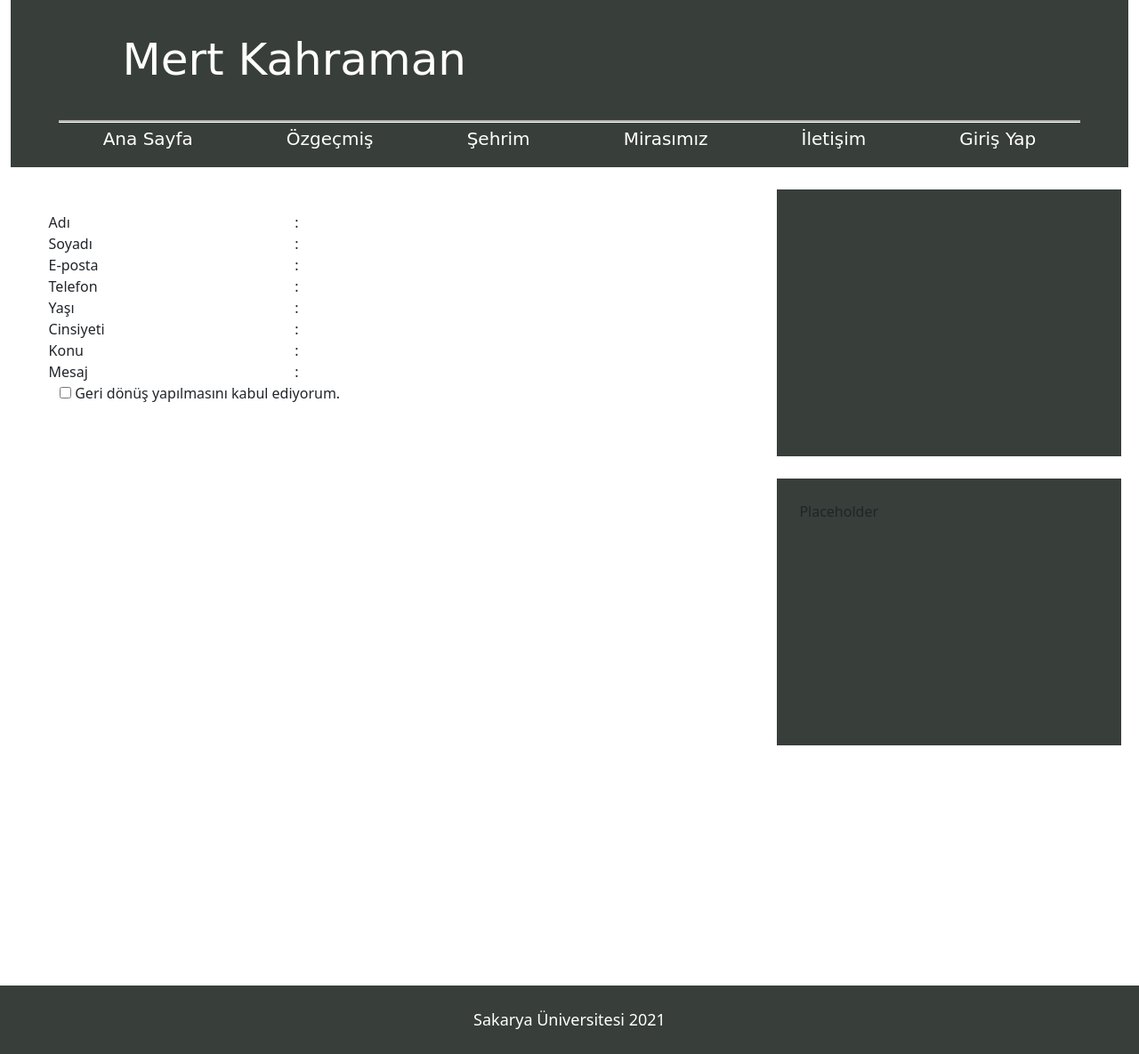
After one commit to TheDerebeyi/WebTeknolojileriProjesi, a PHP site: page /php/iletisim.php in a window 1280 px wide. The commit adds this page. Shown: the whole page at 89% size. Run offline with PHP 8.4, Linux system fonts and the light colour scheme; data that the repository does not hold is empty.

Commit message:
İletişim ve login sayfalarının temeli oluşturuldu.

```diff
--- a/css/main.css
+++ b/css/main.css
@@ -125,7 +125,8 @@ aside .kutucuk{
     width: 96%;
 }
 
-input[type=text], input[type=password], input[type=email], input[type=tel],textarea, select{
+/*input[type=text], input[type=password], input[type=email], input[type=tel],textarea, select*/
+.form-style-wide{
     width: 100%;
     padding: 12px 20px;
     margin: 8px 0;
@@ -135,9 +136,10 @@ input[type=text], input[type=password], input[type=email], input[type=tel],texta
     box-sizing: border-box;
   }
 
-  input[type=number]{
-      width: 25px;
-      padding: 12px 20px;
+  /*input[type=number]*/
+  .form-style-narrow{
+    width: 80px;
+    padding: 12px 20px;
     margin: 8px 0;
     display: inline-block;
     border: 1px solid #ccc;
@@ -145,7 +147,8 @@ input[type=text], input[type=password], input[type=email], input[type=tel],texta
     box-sizing: border-box;
   }
 
-  input[type=reset], input[type=submit]{
+  /*input[type=reset], input[type=submit]*/
+  .form-style-button{
     width: fit-content;
     padding: 12px 20px;
   margin: 8px 0;
@@ -155,3 +158,8 @@ input[type=text], input[type=password], input[type=email], input[type=tel],texta
   box-sizing: border-box;
 
   }
+
+  .form-error{
+    /*border: 1px solid red;*/
+    box-shadow: 0 0 2pt 1pt red;
+ }
--- /dev/null
+++ b/php/iletisim.php
@@ -0,0 +1,105 @@
+<html lang="tr">
+
+<head>
+    <link href="https://cdn.jsdelivr.net/npm/bootstrap@5.0.1/dist/css/bootstrap.min.css" rel="stylesheet" integrity="sha384-+0n0xVW2eSR5OomGNYDnhzAbDsOXxcvSN1TPprVMTNDbiYZCxYbOOl7+AMvyTG2x" crossorigin="anonymous">
+    <link rel='stylesheet' href='../css/main.css' type='text/css' />
+
+    <meta charset="UTF-8">
+    <meta http-equiv="X-UA-Compatible" content="IE=edge">
+    <meta name="viewport" content="width=device-width, initial-scale=1.0">
+    <title>İletişim</title>
+</head>
+
+<body>
+    <div class="container-fluid">
+        <header>
+            <div class="çerçeve">
+                <div class="iç">
+                    Mert Kahraman
+                </div>
+            </div>
+        </header>
+        <nav>
+            <div>
+                <ul>
+                    <li><a href="../index.html">Ana Sayfa</a></li>
+                    <li><a href="../sayfa.html">Özgeçmiş</a></li>
+                    <li><a href="../sayfa2.html">Şehrim</a></li>
+                    <li><a href="../sayfa3.html">Mirasımız</a></li>
+                    <li><a href="../iletisim.html">İletişim</a></li>
+                    <li><a href="../login.html">Giriş Yap</a></li>
+                </ul>
+            </div>
+        </nav>
+        <div class="row">
+            <div class="col-md-8 col-12">
+                <article>
+                    <div class="yazi">
+                        <table>
+                            <tr>
+                                <td>Adı</td>
+                                <td>:&nbsp;</td>
+                                <td>
+                                    <?php echo $_POST['ad']?>
+                                </td>
+                            </tr>
+                            <tr>
+                                <td>Soyadı</td>
+                                <td>:&nbsp;</td>
+                                <td><?php echo $_POST['soyad']?></td>
+                            </tr>
+                            <tr>
+                                <td>E-posta</td>
+                                <td>:&nbsp;</td>
+                                <td><?php echo $_POST['email']?></td>
+                            </tr>
+                            <tr>
+                                <td>Telefon</td>
+                                <td>:&nbsp;</td>
+                                <td><?php echo $_POST['tel']?></td>
+                            </tr>
+                            <tr>
+                                <td>Yaşı</td>
+                                <td>:&nbsp;</td>
+                                <td><?php echo $_POST['yaş']?></td>
+                            </tr>
+                            <tr>
+                                <td>Cinsiyeti</td>
+                                <td>:&nbsp;</td>
+                                <td><?php echo $_POST['cinsiyet']?>
+                                </td>
+                            </tr>
+                            <tr>
+                                <td>Konu</td>
+                                <td>:&nbsp;</td>
+                                <td>
+                                <?php echo $_POST['select']?>
+                                </td>
+                            </tr>
+                            <tr>
+                                <td>Mesaj</td>
+                                <td>:&nbsp;</td>
+                                <td><?php echo $_POST['mesaj']?></td>
+                            </tr>
+                            <tr>
+                                <td colspan="3">&nbsp;&nbsp;&nbsp;<input type="checkbox" name="geri-donüs" id="cb-geri-donüs">&nbsp;Geri dönüş yapılmasını kabul ediyorum.</td>
+                            </tr>
+                        </table>
+                    </div>
+                </article>
+            </div>
+            <div class="col-md-4">
+                <aside>
+                    <div class="kutucuk"></div>
+                    <div class="kutucuk">Placeholder</div>
+                </aside>
+            </div>
+        </div>
+    </div>
+    <footer>Sakarya Üniversitesi 2021</footer>
+    </div>
+    </div>
+    <script src="../js/iletisim.js"></script>
+</body>
+
+</html>
```
Also changed, not shown: iletisim.html (+26 -25 lines), js/iletisim.js (added, +39 -0 lines), login.html (+8 -4 lines), php/login.php (+59 -3 lines).
